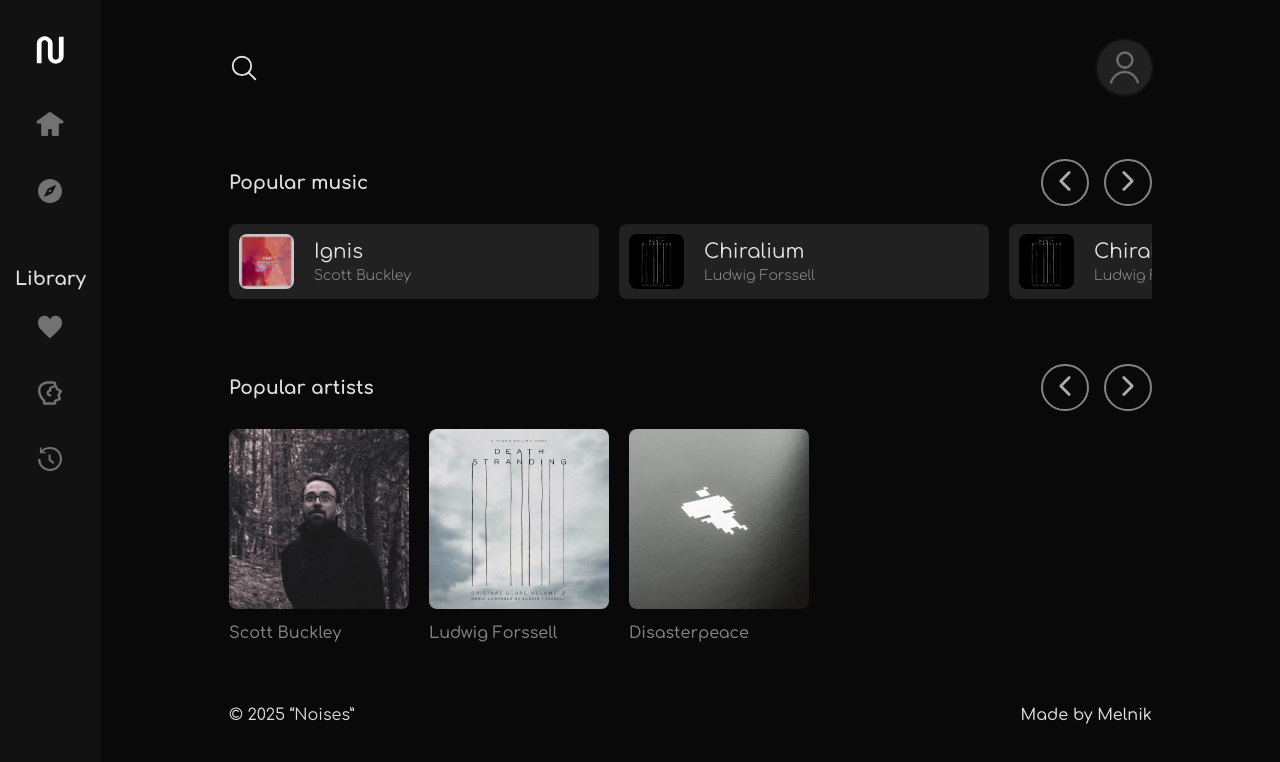
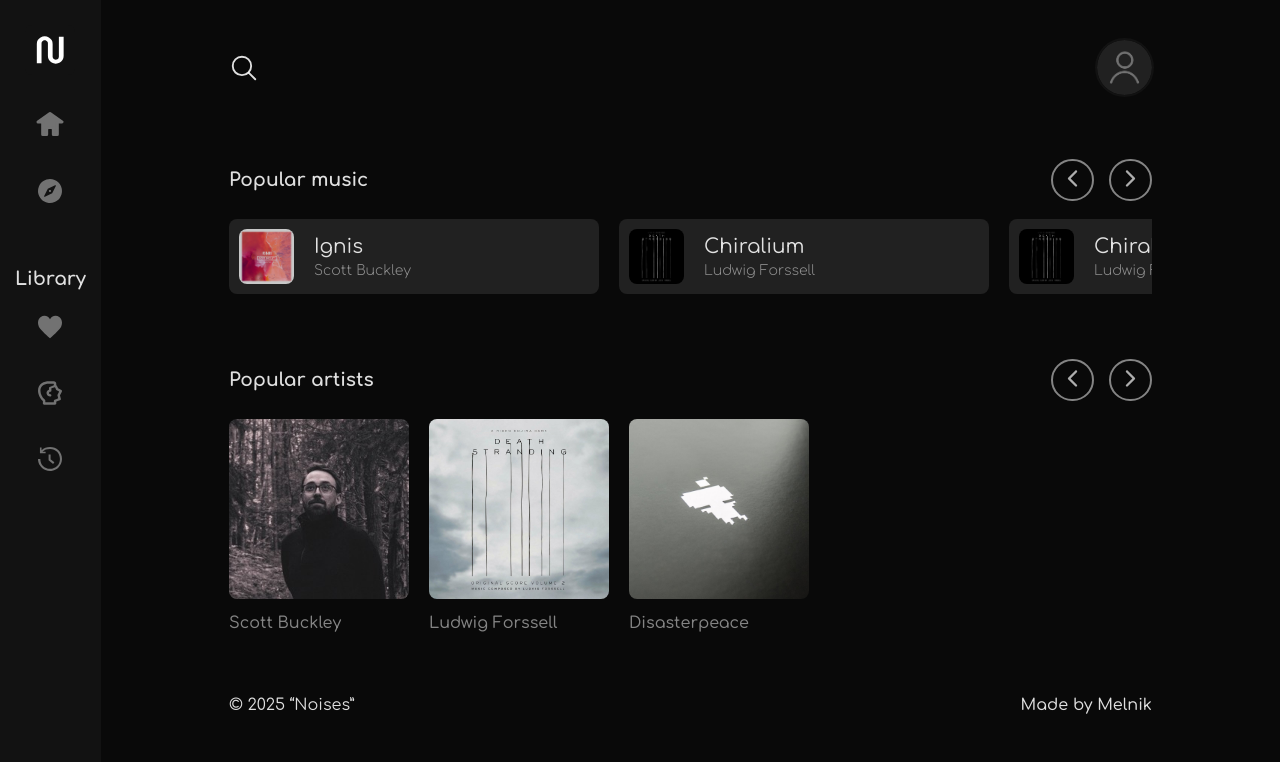
Before and after one commit to hTKzmak/noises_audio-hosting, a React (Vite) app: page /noises_audio-hosting/explore in a window 1280 px wide. Shown: the top 762 px of the page. Built offline with nearby package versions, Linux system fonts and the light colour scheme.

Commit message:
updated minibutton padding

```diff
--- a/src/components/UI/MiniButton/MiniButton.module.scss
+++ b/src/components/UI/MiniButton/MiniButton.module.scss
@@ -5,7 +5,7 @@
     background: transparent;
 
     svg{
-        font-size: 30px;
+        font-size: 25px;
         color: #adadad;
     }
 
@@ -13,7 +13,6 @@
         border-color: #FFFFFF;
 
         svg{
-            font-size: 30px;
             color: #e2e2e2;
         }
     }
```
